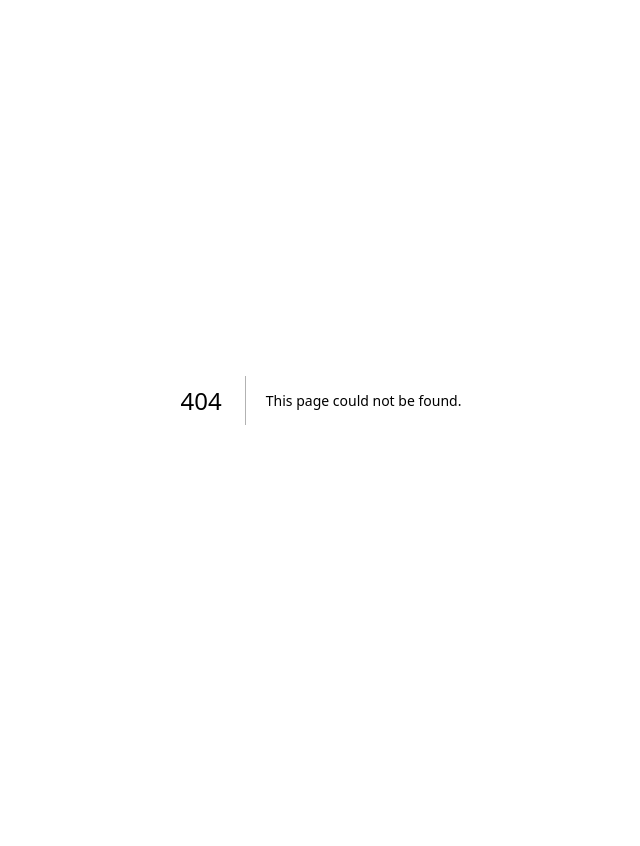
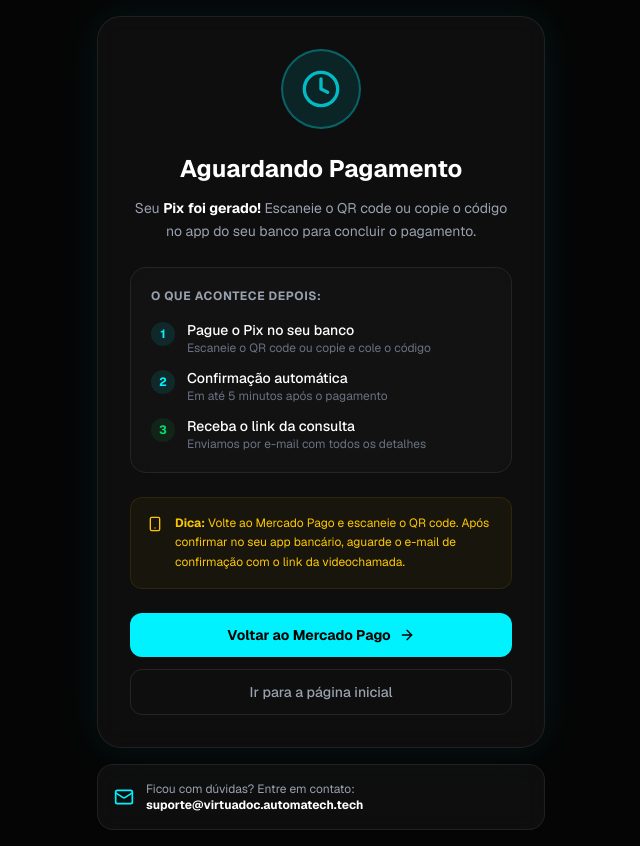
Before and after one commit to victorrolin/virtuadoc, a Next.js app: page /pagamento/pendente in a window 1280 px wide. Before the commit this address had no page. Shown: the whole page, without its empty margins (319-959 px from the left). Before the commit the page ends 800 px from the top, so only its background shows below. Built offline with nearby package versions, Linux system fonts and the light colour scheme.

Commit message:
Add missing pagamento/pendente page

```diff
--- /dev/null
+++ b/src/app/pagamento/pendente/page.tsx
@@ -0,0 +1,87 @@
+import Link from 'next/link'
+import { Clock, Mail, Video, CheckCircle2, ArrowRight, Smartphone } from 'lucide-react'
+
+export default function PagamentoPendente({
+  searchParams,
+}: {
+  searchParams: { payment_id?: string; preference_id?: string }
+}) {
+  return (
+    <div className="min-h-screen flex items-center justify-center p-4 bg-[#050505]">
+      <div className="max-w-md w-full space-y-4">
+        {/* Card principal */}
+        <div className="glass rounded-3xl p-8 text-center border border-primary/20 shadow-[0_0_40px_rgba(0,242,254,0.08)]">
+          <div className="h-20 w-20 rounded-full bg-primary/10 border-2 border-primary/30 flex items-center justify-center mx-auto mb-6">
+            <Clock className="h-10 w-10 text-primary animate-pulse" />
+          </div>
+          <h1 className="text-2xl font-bold text-white mb-3">Aguardando Pagamento</h1>
+          <p className="text-gray-400 text-sm leading-relaxed mb-6">
+            Seu <strong className="text-white">Pix foi gerado!</strong> Escaneie o QR code ou copie o código no app do seu banco para concluir o pagamento.
+          </p>
+
+          <div className="glass rounded-2xl p-5 border border-white/5 text-left space-y-4 mb-6">
+            <p className="text-xs font-bold text-gray-400 uppercase tracking-wider">O que acontece depois:</p>
+            <div className="space-y-3">
+              <div className="flex items-start gap-3">
+                <div className="h-6 w-6 rounded-full bg-primary/10 flex items-center justify-center flex-shrink-0 mt-0.5">
+                  <span className="text-primary text-xs font-bold">1</span>
+                </div>
+                <div>
+                  <p className="text-white text-sm font-medium">Pague o Pix no seu banco</p>
+                  <p className="text-gray-500 text-xs">Escaneie o QR code ou copie e cole o código</p>
+                </div>
+              </div>
+              <div className="flex items-start gap-3">
+                <div className="h-6 w-6 rounded-full bg-primary/10 flex items-center justify-center flex-shrink-0 mt-0.5">
+                  <span className="text-primary text-xs font-bold">2</span>
+                </div>
+                <div>
+                  <p className="text-white text-sm font-medium">Confirmação automática</p>
+                  <p className="text-gray-500 text-xs">Em até 5 minutos após o pagamento</p>
+                </div>
+              </div>
+              <div className="flex items-start gap-3">
+                <div className="h-6 w-6 rounded-full bg-green-500/10 flex items-center justify-center flex-shrink-0 mt-0.5">
+                  <span className="text-green-400 text-xs font-bold">3</span>
+                </div>
+                <div>
+                  <p className="text-white text-sm font-medium">Receba o link da consulta</p>
+                  <p className="text-gray-500 text-xs">Enviamos por e-mail com todos os detalhes</p>
+                </div>
+              </div>
+            </div>
+          </div>
+
+          <div className="p-4 rounded-xl bg-yellow-500/5 border border-yellow-500/10 flex items-start gap-3 text-left mb-6">
+            <Smartphone className="h-4 w-4 text-yellow-400 flex-shrink-0 mt-0.5" />
+            <p className="text-xs text-yellow-400 leading-relaxed">
+              <strong>Dica:</strong> Volte ao Mercado Pago e escaneie o QR code. Após confirmar no seu app bancário, aguarde o e-mail de confirmação com o link da videochamada.
+            </p>
+          </div>
+
+          <div className="space-y-3">
+            <a
+              href="https://www.mercadopago.com.br"
+              target="_blank"
+              rel="noopener noreferrer"
+              className="w-full bg-primary text-black font-bold py-3 rounded-xl flex items-center justify-center gap-2 hover:bg-primary/90 transition-all text-sm"
+            >
+              Voltar ao Mercado Pago <ArrowRight className="h-4 w-4" />
+            </a>
+            <Link href="/" className="w-full border border-white/10 text-gray-400 hover:text-white font-medium py-3 rounded-xl flex items-center justify-center gap-2 transition-all text-sm">
+              Ir para a página inicial
+            </Link>
+          </div>
+        </div>
+
+        {/* Info extra */}
+        <div className="glass rounded-2xl p-4 border border-white/5 flex items-center gap-3">
+          <Mail className="h-5 w-5 text-primary flex-shrink-0" />
+          <p className="text-xs text-gray-400">
+            Ficou com dúvidas? Entre em contato: <strong className="text-white">suporte@virtuadoc.automatech.tech</strong>
+          </p>
+        </div>
+      </div>
+    </div>
+  )
+}
```
